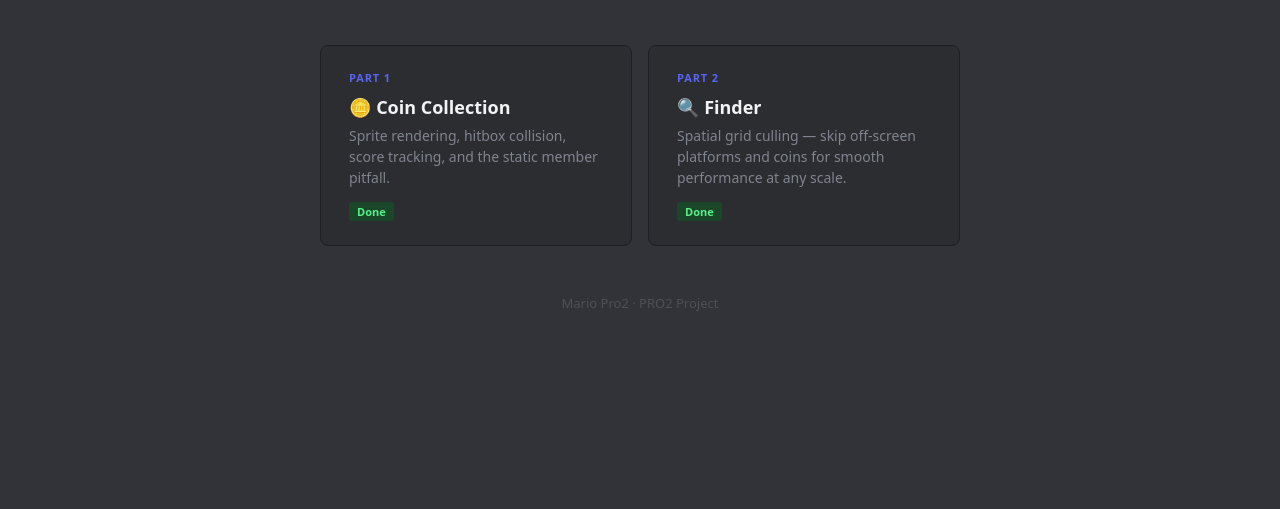
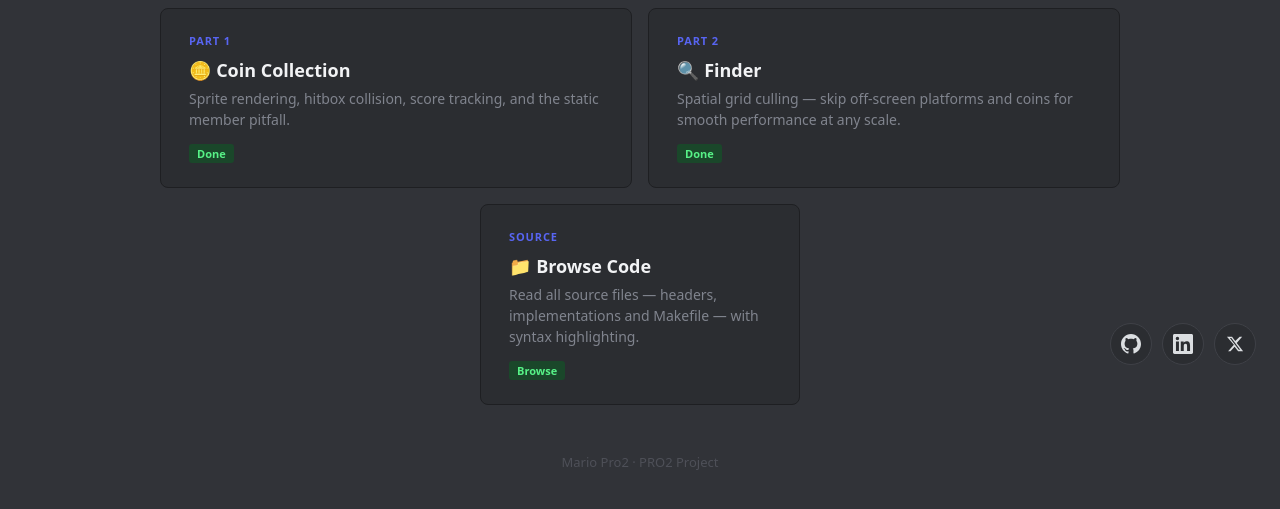
Before and after one commit to asomiD-cat/mariopro2, a plain HTML site: page docs/index.html in a window 1280 px wide. Shown: the part 411-920 px from the top of the page. Before the commit the page ends 800 px from the top, so only its background shows below. Drawn offline with Linux system fonts and the light colour scheme.

Commit message:
Refactor HTML structure and styling in index.html

```diff
--- a/docs/index.html
+++ b/docs/index.html
@@ -1,15 +1,23 @@
-<!DOCTYPE html>
+<!doctype html>
 <html lang="en">
   <head>
     <meta charset="UTF-8" />
     <meta name="viewport" content="width=device-width, initial-scale=1.0" />
     <title>Mario Pro2 — Dev Notes</title>
     <style>
-    *, *::before, *::after { box-sizing: border-box; margin: 0; padding: 0; }
+      *,
+      *::before,
+      *::after {
+        box-sizing: border-box;
+        margin: 0;
+        padding: 0;
+      }
       body {
         background: #313338;
         color: #dbdee1;
-      font-family: 'gg sans', 'Noto Sans', Whitney, 'Helvetica Neue', Helvetica, Arial, sans-serif;
+        font-family:
+          "gg sans", "Noto Sans", Whitney, "Helvetica Neue", Helvetica, Arial,
+          sans-serif;
         min-height: 100vh;
         display: flex;
         flex-direction: column;
@@ -36,7 +44,7 @@
         gap: 16px;
         flex-wrap: wrap;
         justify-content: center;
-      max-width: 640px;
+        max-width: 960px;
         width: 100%;
       }
       .card {
@@ -48,7 +56,10 @@
         min-width: 240px;
         text-decoration: none;
         color: inherit;
-      transition: background 0.15s, border-color 0.15s, transform 0.1s;
+        transition:
+          background 0.15s,
+          border-color 0.15s,
+          transform 0.1s;
         cursor: pointer;
       }
       .card:hover {
@@ -80,7 +91,9 @@
         cursor: default;
         pointer-events: none;
       }
-    .card.wip .card-tag { color: #f0b232; }
+      .card.wip .card-tag {
+        color: #f0b232;
+      }
       .badge {
         display: inline-block;
         font-size: 11px;
@@ -89,8 +102,14 @@
         border-radius: 3px;
         margin-top: 14px;
       }
-    .badge-done { background: #1a472a; color: #57f287; }
-    .badge-wip  { background: #3d2f0a; color: #f0b232; }
+      .badge-done {
+        background: #1a472a;
+        color: #57f287;
+      }
+      .badge-wip {
+        background: #3d2f0a;
+        color: #f0b232;
+      }
       .footer {
         margin-top: 48px;
         font-size: 13px;
@@ -100,7 +119,18 @@
   </head>
   <body>
     <div class="header">
-    <img src="team.png" alt="The team" style="width:320px;border-radius:12px;margin-bottom:20px;display:block;margin-left:auto;margin-right:auto;" />
+      <img
+        src="team.png"
+        alt="The team"
+        style="
+          width: 320px;
+          border-radius: 12px;
+          margin-bottom: 20px;
+          display: block;
+          margin-left: auto;
+          margin-right: auto;
+        "
+      />
       <h1>🎮 Mario Pro2</h1>
       <p>Dev notes — feature implementation guides</p>
     </div>
@@ -109,18 +139,143 @@
       <a class="card" href="part1.html">
         <div class="card-tag">Part 1</div>
         <h2>🪙 Coin Collection</h2>
-      <p>Sprite rendering, hitbox collision, score tracking, and the static member pitfall.</p>
+        <p>
+          Sprite rendering, hitbox collision, score tracking, and the static
+          member pitfall.
+        </p>
         <span class="badge badge-done">Done</span>
       </a>
 
       <a class="card" href="part2.html">
         <div class="card-tag">Part 2</div>
         <h2>🔍 Finder</h2>
-      <p>Spatial grid culling — skip off-screen platforms and coins for smooth performance at any scale.</p>
+        <p>
+          Spatial grid culling — skip off-screen platforms and coins for smooth
+          performance at any scale.
+        </p>
         <span class="badge badge-done">Done</span>
       </a>
     </div>
 
+    <div class="cards" style="justify-content: center; margin-top: 16px">
+      <a class="card" href="source.html" style="max-width: 320px">
+        <div class="card-tag">Source</div>
+        <h2>📁 Browse Code</h2>
+        <p>
+          Read all source files — headers, implementations and Makefile — with
+          syntax highlighting.
+        </p>
+        <span class="badge badge-done">Browse</span>
+      </a>
+    </div>
+
     <p class="footer">Mario Pro2 · PRO2 Project</p>
+
+    <div
+      style="
+        position: fixed;
+        bottom: 24px;
+        right: 24px;
+        display: flex;
+        gap: 10px;
+      "
+    >
+      <a
+        href="https://github.com/asomiD-cat/mariopro2"
+        target="_blank"
+        style="
+          display: flex;
+          align-items: center;
+          justify-content: center;
+          width: 42px;
+          height: 42px;
+          background: #2b2d31;
+          border: 1px solid #3f4147;
+          border-radius: 50%;
+          text-decoration: none;
+          transition:
+            background 0.15s,
+            border-color 0.15s;
+        "
+        onmouseover="
+          this.style.background = '#35373c';
+          this.style.borderColor = '#5865f2';
+        "
+        onmouseout="
+          this.style.background = '#2b2d31';
+          this.style.borderColor = '#3f4147';
+        "
+      >
+        <svg width="20" height="20" viewBox="0 0 24 24" fill="#dbdee1">
+          <path
+            d="M12 0C5.37 0 0 5.37 0 12c0 5.3 3.438 9.8 8.205 11.385.6.113.82-.258.82-.577 0-.285-.01-1.04-.015-2.04-3.338.724-4.042-1.61-4.042-1.61-.546-1.385-1.335-1.755-1.335-1.755-1.087-.744.084-.729.084-.729 1.205.084 1.838 1.236 1.838 1.236 1.07 1.835 2.809 1.305 3.495.998.108-.776.417-1.305.76-1.605-2.665-.3-5.466-1.332-5.466-5.93 0-1.31.465-2.38 1.235-3.22-.135-.303-.54-1.523.105-3.176 0 0 1.005-.322 3.3 1.23.96-.267 1.98-.399 3-.405 1.02.006 2.04.138 3 .405 2.28-1.552 3.285-1.23 3.285-1.23.645 1.653.24 2.873.12 3.176.765.84 1.23 1.91 1.23 3.22 0 4.61-2.805 5.625-5.475 5.92.42.36.81 1.096.81 2.22 0 1.606-.015 2.896-.015 3.286 0 .315.21.69.825.57C20.565 21.795 24 17.295 24 12c0-6.63-5.37-12-12-12"
+          />
+        </svg>
+      </a>
+      <a
+        href="https://www.linkedin.com/in/asomid/"
+        target="_blank"
+        style="
+          display: flex;
+          align-items: center;
+          justify-content: center;
+          width: 42px;
+          height: 42px;
+          background: #2b2d31;
+          border: 1px solid #3f4147;
+          border-radius: 50%;
+          text-decoration: none;
+          transition:
+            background 0.15s,
+            border-color 0.15s;
+        "
+        onmouseover="
+          this.style.background = '#35373c';
+          this.style.borderColor = '#5865f2';
+        "
+        onmouseout="
+          this.style.background = '#2b2d31';
+          this.style.borderColor = '#3f4147';
+        "
+      >
+        <svg width="20" height="20" viewBox="0 0 24 24" fill="#dbdee1">
+          <path
+            d="M20.447 20.452h-3.554v-5.569c0-1.328-.027-3.037-1.852-3.037-1.853 0-2.136 1.445-2.136 2.939v5.667H9.351V9h3.414v1.561h.046c.477-.9 1.637-1.85 3.37-1.85 3.601 0 4.267 2.37 4.267 5.455v6.286zM5.337 7.433a2.062 2.062 0 01-2.063-2.065 2.064 2.064 0 112.063 2.065zm1.782 13.019H3.555V9h3.564v11.452zM22.225 0H1.771C.792 0 0 .774 0 1.729v20.542C0 23.227.792 24 1.771 24h20.451C23.2 24 24 23.227 24 22.271V1.729C24 .774 23.2 0 22.222 0h.003z"
+          />
+        </svg>
+      </a>
+      <a
+        href="https://x.com/b3ak01"
+        target="_blank"
+        style="
+          display: flex;
+          align-items: center;
+          justify-content: center;
+          width: 42px;
+          height: 42px;
+          background: #2b2d31;
+          border: 1px solid #3f4147;
+          border-radius: 50%;
+          text-decoration: none;
+          transition:
+            background 0.15s,
+            border-color 0.15s;
+        "
+        onmouseover="
+          this.style.background = '#35373c';
+          this.style.borderColor = '#5865f2';
+        "
+        onmouseout="
+          this.style.background = '#2b2d31';
+          this.style.borderColor = '#3f4147';
+        "
+      >
+        <svg width="18" height="18" viewBox="0 0 24 24" fill="#dbdee1">
+          <path
+            d="M18.244 2.25h3.308l-7.227 8.26 8.502 11.24H16.17l-4.714-6.231-5.401 6.231H2.746l7.73-8.835L1.254 2.25H8.08l4.253 5.622zm-1.161 17.52h1.833L7.084 4.126H5.117z"
+          />
+        </svg>
+      </a>
+    </div>
   </body>
 </html>
```
Lines whose indentation alone changed are shown as unchanged.
